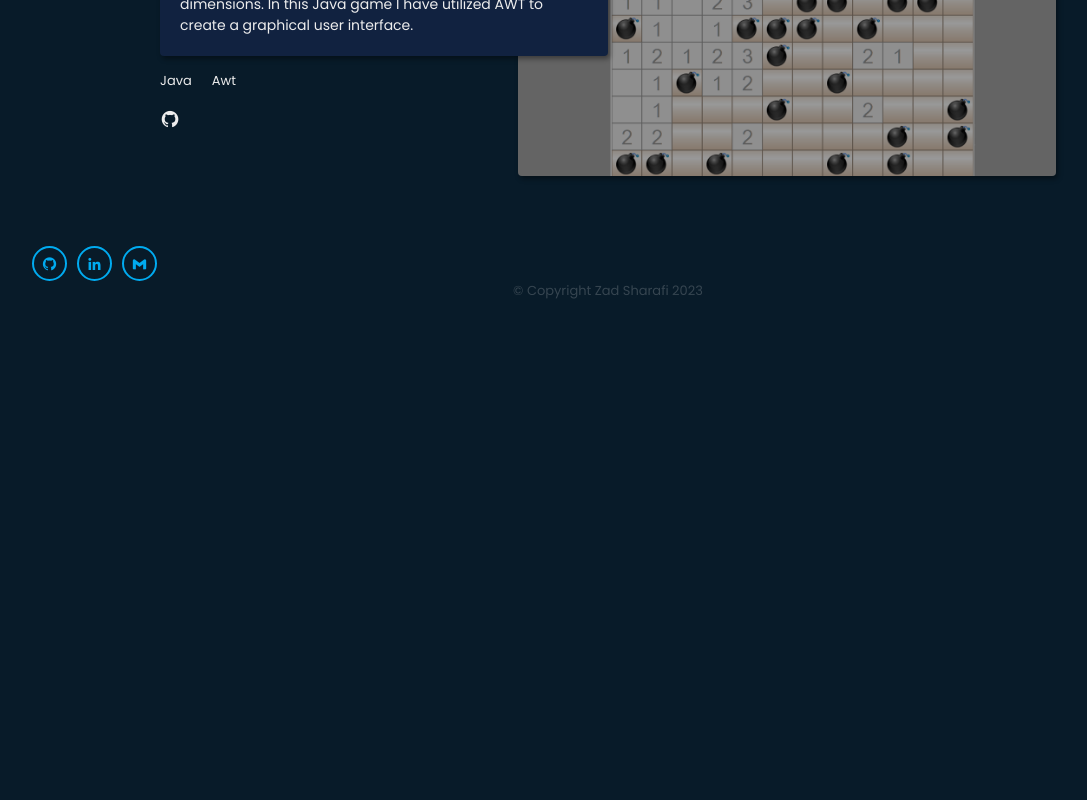
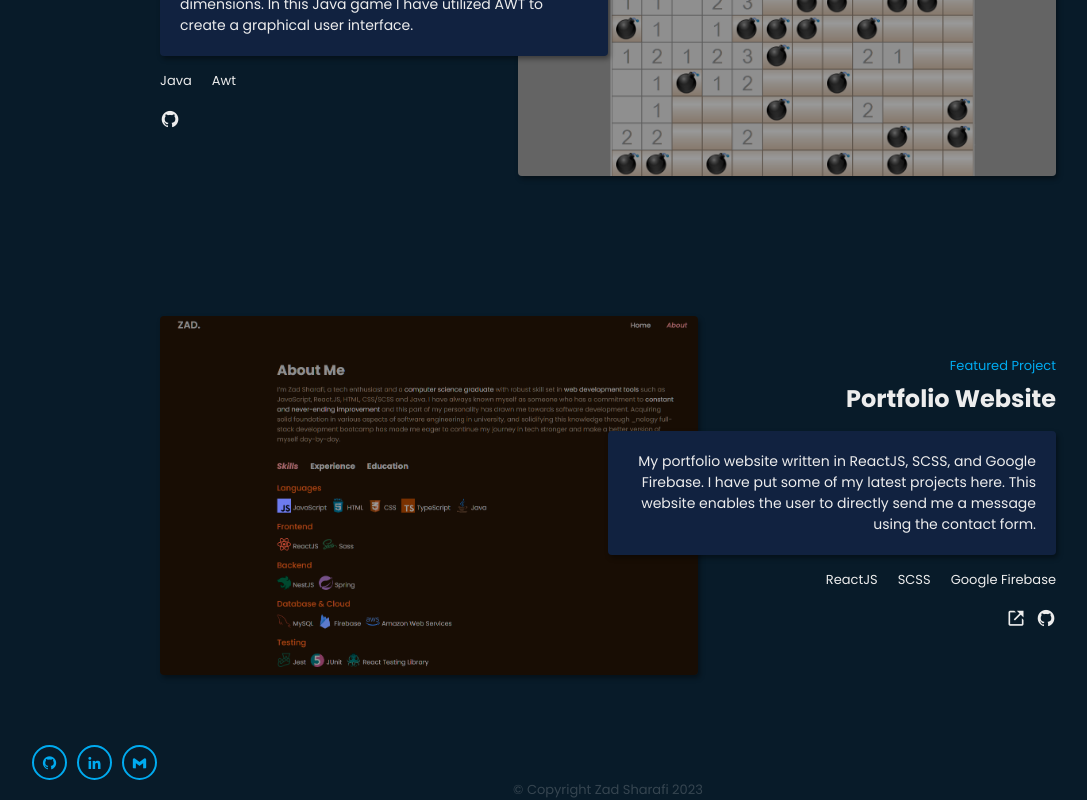
Before and after one commit to Behzadsharafi/PortfolioV2, a React (Vite) app: page /projects in a window 1280 px wide. Shown: the part 3619-4419 px from the top of the page, without its empty margins (32-1119 px from the left). Before the commit the page ends 3920 px from the top, so only its background shows below. Built offline with nearby package versions, Linux system fonts and the light colour scheme; a web font is replaced by a local one.

Commit message:
adds portfolio to the projects

```diff
--- a/src/data/data.js
+++ b/src/data/data.js
@@ -24,7 +24,8 @@ import windowsXPImage from "../assets/windowsXP.png";
 import morseTranslatorImage from "../assets/morseCodeTranslator.png";
 import minesweeperImage from "../assets/mineSweeper.png";
 import employeeSystemImage from "../assets/employeeSystem.png";
-import postcodeAPII from "../assets/postcodeAPI.png";
+import postcodeAPIImage from "../assets/postcodeAPI.png";
+import portfolioImage from "../assets/portfolio.png";
 
 export const skills = [
   {
@@ -167,7 +168,7 @@ export const projects = [
     description:
       "An API in Java that allows mobile clients to retrieve and add suburb and postcode combinations. I utilized Spring and MySQL for the backend of this project. The frontend is written in ReactJS and TypeScript .",
     techStack: ["Spring", "Java", "JUnit", "ReactJS", "TypeScript", "SCSS"],
-    imageLink: postcodeAPII,
+    imageLink: postcodeAPIImage,
     gitHub: "https://github.com/Behzadsharafi/PostCodeAPI",
   },
   {
@@ -187,4 +188,13 @@ export const projects = [
     imageLink: minesweeperImage,
     gitHub: "https://github.com/Behzadsharafi/minesweeper",
   },
+  {
+    title: "Portfolio Website",
+    description:
+      "My portfolio website written in ReactJS, SCSS, and Google Firebase. I have put some of my latest projects here. This website enables the user to directly send me a message using the contact form.",
+    techStack: ["ReactJS", "SCSS", "Google Firebase"],
+    imageLink: portfolioImage,
+    gitHub: "https://github.com/Behzadsharafi/PortfolioV2",
+    liveSite: "https://zadsharafi.netlify.app/",
+  },
 ];
```
Also changed, not shown: src/assets/portfolio.png (added).
